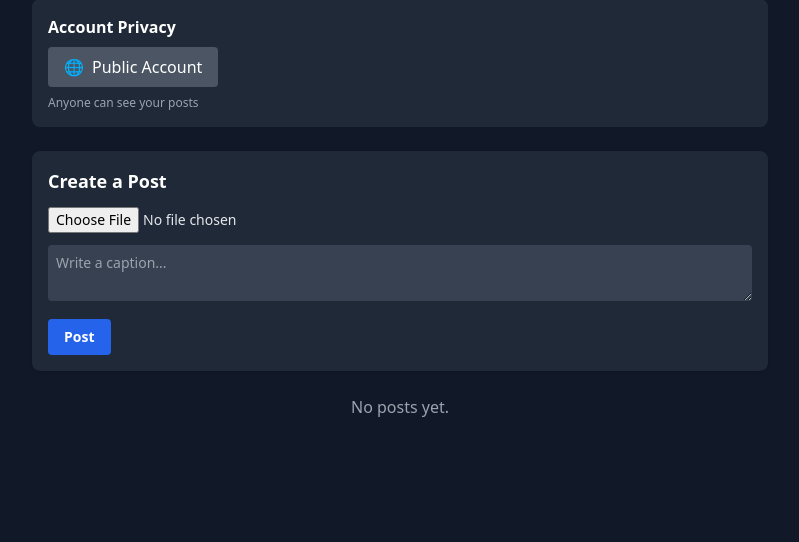
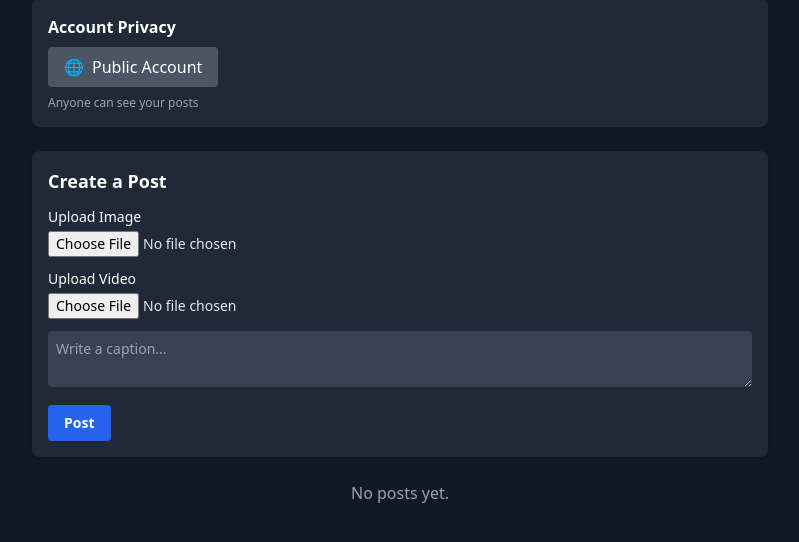
Before and after one commit to bilawalhussain15-code/Insta_clone, a Django app: page /profile/ in a window 1280 px wide. Shown: the part 245-787 px from the top of the page, without its empty margins (240-1039 px from the left). Run offline with Django 5.2, Linux system fonts and the light colour scheme; the visitor is signed in with stand-in values (Sample User, id 1); data that the repository does not hold is empty; some libraries are stand-ins or nearby versions.

Commit message:
Updated code and styles

```diff
--- a/instaclone/core/forms.py
+++ b/instaclone/core/forms.py
@@ -42,8 +42,29 @@ class EditProfileForm(forms.ModelForm):
 class PostForm(forms.ModelForm):
     class Meta:
         model = Post
-        fields = ['image', 'caption']
+        fields = ['image', 'video', 'caption']
+        widgets = {
+            'caption': forms.Textarea(attrs={'rows': 3, 'placeholder': 'Write a caption...'})
+        }
 
+    def clean(self):
+        cleaned_data = super().clean()
+        image = cleaned_data.get('image')
+        video = cleaned_data.get('video')
+
+        # Check if both are empty
+        if not image and not video:
+            raise forms.ValidationError("Either image or video is required.")
+
+        # Check if both are provided
+        if image and video:
+            # Remove one of them based on which was provided first
+            if 'image' in self.files:
+                cleaned_data['video'] = None
+            else:
+                cleaned_data['image'] = None
+
+        return cleaned_data
 
 class CommentForm(forms.ModelForm):
     class Meta:
--- a/instaclone/core/models.py
+++ b/instaclone/core/models.py
@@ -43,14 +43,25 @@ class CustomUser(AbstractUser):  #Custom User model extending Django's AbstractU
 
 
 
-class Post(models.Model):                                         #Post model images and captions.
+class Post(models.Model):
     user = models.ForeignKey(settings.AUTH_USER_MODEL, on_delete=models.CASCADE)
-    image = models.ImageField(upload_to='posts/')
+    image = models.ImageField(upload_to='posts/', blank=True, null=True)
+    video = models.FileField(upload_to='posts/videos/', blank=True, null=True)
     caption = models.TextField(blank=True)
     created_at = models.DateTimeField(auto_now_add=True)
 
     def __str__(self):
         return f"{self.user.username}'s Post"
+
+
+    def is_video(self):
+        return bool(self.video and self.video.name)  # Check if video exists and has a file
+
+    def has_media(self):
+        return bool(self.image) or bool(self.video)
+
+
+
 
     @property
     def likes_count(self):   #Count of likes
--- a/instaclone/core/templates/core/profile.html
+++ b/instaclone/core/templates/core/profile.html
@@ -64,7 +64,6 @@
             </div>
 
             <!-- Follow Button -->
-            <!-- Follow Button Section -->
             {% if request.user != profile_user %}
             <form action="{% url 'follow_toggle' profile_user.username %}" method="POST" class="mt-3">
                 {% csrf_token %}
@@ -124,21 +123,46 @@
     <form method="POST" enctype="multipart/form-data" class="bg-gray-800 p-4 rounded-lg shadow">
         {% csrf_token %}
         <h2 class="text-lg font-semibold mb-3">Create a Post</h2>
-        <input type="file" name="image" class="mb-3 block w-full text-sm text-gray-200" required>
+
+        <!-- Image Upload -->
+        <div class="mb-3">
+            <label class="block text-sm mb-1">Upload Image</label>
+            <input type="file" name="image" accept="image/*" class="block w-full text-sm text-gray-200">
+        </div>
+
+        <!-- Video Upload -->
+        <div class="mb-3">
+            <label class="block text-sm mb-1">Upload Video</label>
+            <input type="file" name="video" accept="video/*" class="block w-full text-sm text-gray-200">
+        </div>
+
         <textarea name="caption" rows="2" placeholder="Write a caption..." class="w-full bg-gray-700 p-2 rounded text-sm text-white"></textarea>
         <button type="submit" class="mt-3 bg-blue-600 px-4 py-2 rounded text-sm font-semibold hover:bg-blue-500">Post</button>
     </form>
 </div>
 {% endif %}
 
-<!-- Posts Grid -->
+<!-- Posts Grid - ONLY ONE SECTION -->
 <div class="max-w-3xl mx-auto mt-6 px-4">
     {% if posts %}
         <h2 class="text-lg font-semibold mb-3">Posts</h2>
         <div class="grid grid-cols-3 gap-2">
             {% for post in posts %}
                 <a href="{% url 'post_detail' post.id %}" class="relative group block">
+                    {% if post.image and post.image.url %}
+                        <!-- Image Post -->
                         <img src="{{ post.image.url }}" class="w-full h-40 object-cover rounded">
+                    {% elif post.video and post.video.url %}
+                        <!-- Video Post -->
+                        <div class="w-full h-40 bg-black flex items-center justify-center rounded">
+                            <span class="text-white text-2xl">▶️</span>
+                        </div>
+                    {% else %}
+                        <!-- No Media -->
+                        <div class="w-full h-40 bg-gray-600 rounded flex items-center justify-center">
+                            <span class="text-white">No media</span>
+                        </div>
+                    {% endif %}
 
                     <!-- Hover Overlay with Stats -->
                     <div class="absolute inset-0 bg-black bg-opacity-60 opacity-0 group-hover:opacity-100 flex items-center justify-center text-white transition-opacity">
--- a/instaclone/core/views.py
+++ b/instaclone/core/views.py
@@ -7,6 +7,8 @@ from django.db.models import Q
 from .models import Post, CustomUser, Comment, Like, Follow, CommentLike
 from .forms import CustomUserCreationForm, EditProfileForm, PostForm, CommentForm
 
+from django.http import JsonResponse
+from django.views.decorators.http import require_POST
 
 def login_view(request):   #Handle user login authentication.
     if request.method == 'POST':
@@ -105,9 +107,8 @@ def home_view(request):
 def profile_view(request, username=None):
     profile_user = get_object_or_404(CustomUser, username=username) if username else request.user
 
-    # Check if user can view this profile (for private accounts)
+    # Check if user can view this profile
     if not profile_user.can_view_profile(request.user):
-        # Check if follow request is pending
         is_pending = Follow.objects.filter(
             follower=request.user,
             following=profile_user,
@@ -123,12 +124,19 @@ def profile_view(request, username=None):
     if request.method == 'POST' and request.user == profile_user and form.is_valid():
         post = form.save(commit=False)
         post.user = request.user
-        post.save()
-        messages.success(request, "Post uploaded successfully.")
-        return redirect('user_profile', username=profile_user.username)
 
-    posts = Post.objects.filter(user=profile_user).order_by('-created_at')
+        # Validate that either image or video is provided
+        if not post.image and not post.video:
+            form.add_error(None, "Either image or video is required.")
+        else:
+            post.save()
+            messages.success(request, "Post uploaded successfully.")
+            return redirect('user_profile', username=profile_user.username)
 
+    # Get posts that have either image or video
+    posts = Post.objects.filter(user=profile_user).exclude(
+        Q(image__isnull=True) & Q(video__isnull=True)
+    ).order_by('-created_at')
     # CORRECT FOLLOW STATUS CHECK
     is_following = False
     is_pending = False
@@ -336,10 +344,8 @@ def following_list_view(request, username):
 
 
 
-# core/views.py - Update these views to return JSON responses for AJAX
 
-from django.http import JsonResponse
-from django.views.decorators.http import require_POST
+
 
 @require_POST
 @login_required
```
Also changed, not shown: instaclone/core/templates/core/Create_story.html (added, +45 -0 lines), instaclone/core/templates/core/home.html (+17 -2 lines), instaclone/core/templates/core/post_detail.html (+29 -14 lines), instaclone/instaclone/settings.py (+7 -2 lines), instaclone/theme/static/css/dist/styles.css (+27 -0 lines), instaclone/core/migrations/0010_post_video.py (added), instaclone/core/migrations/0011_alter_post_image.py (added), instaclone/media/posts/download_OGalCBL.jpeg (added), 1 other file. Lines whose indentation alone changed are shown as unchanged.
